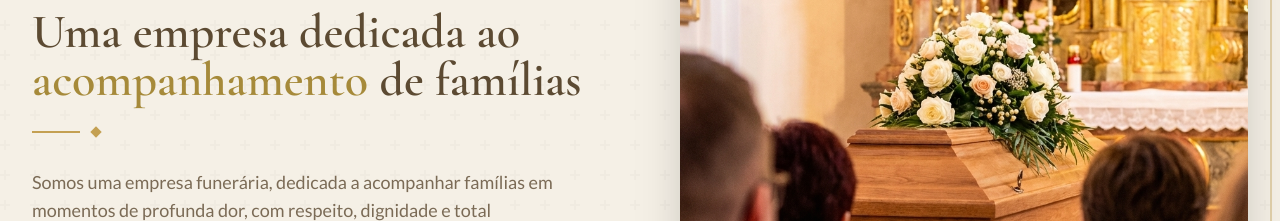
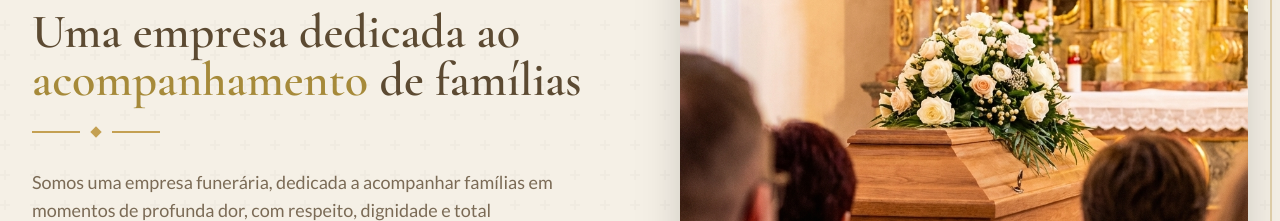
Before and after one commit to Ricardo-Minascurta/site-funeraria, a Next.js app: page / in a window 1280 px wide. Shown: the part 1140-1361 px from the top of the page. Built offline with nearby package versions, Linux system fonts and the light colour scheme.

Commit message:
Fix decorative line in Sobre Nós section

```diff
--- a/app/page.tsx
+++ b/app/page.tsx
@@ -122,6 +122,7 @@ export default function Home() {
               <div className="flex items-center gap-3 mb-8">
                 <div className="w-12 h-[2px] bg-gold-400" />
                 <div className="w-2 h-2 bg-gold-400 rotate-45" />
+                <div className="w-12 h-[2px] bg-gold-400" />
               </div>
 
               {/* Text */}
```
